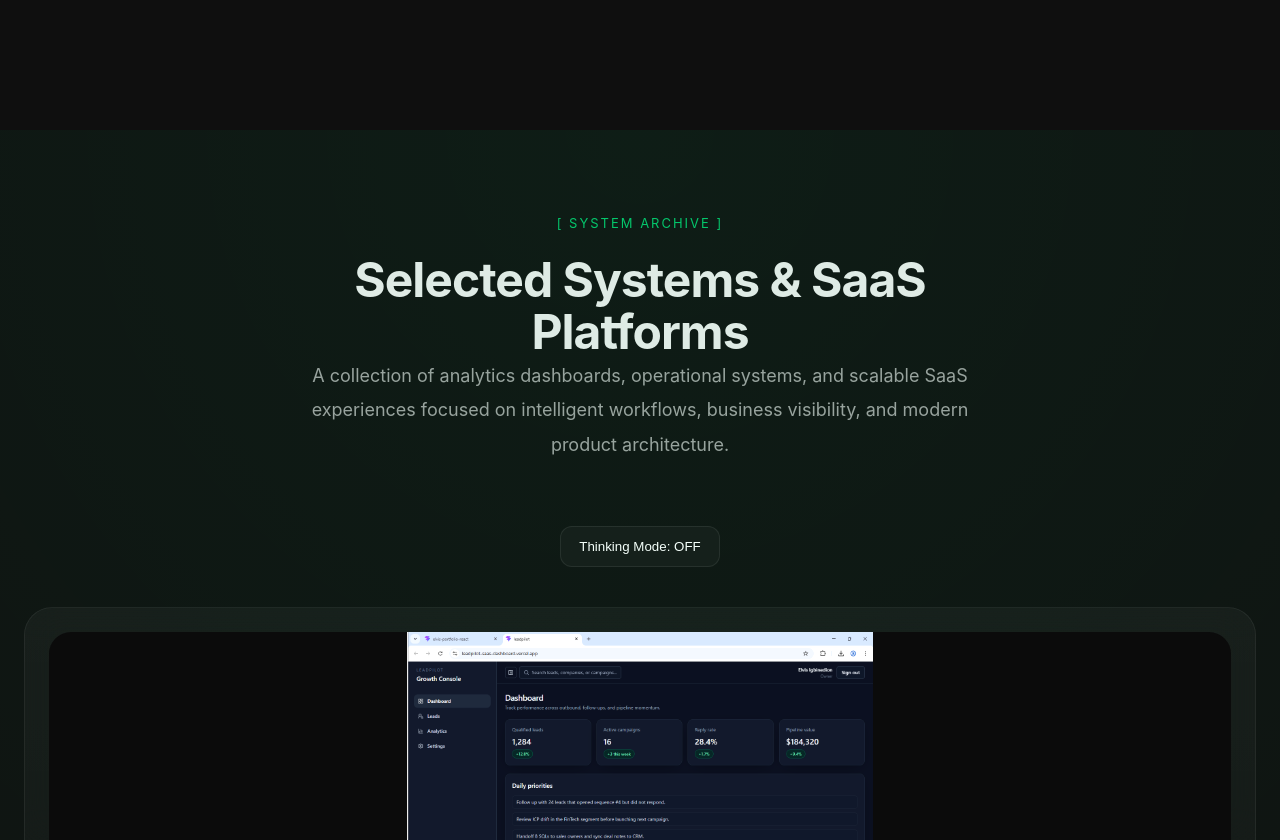
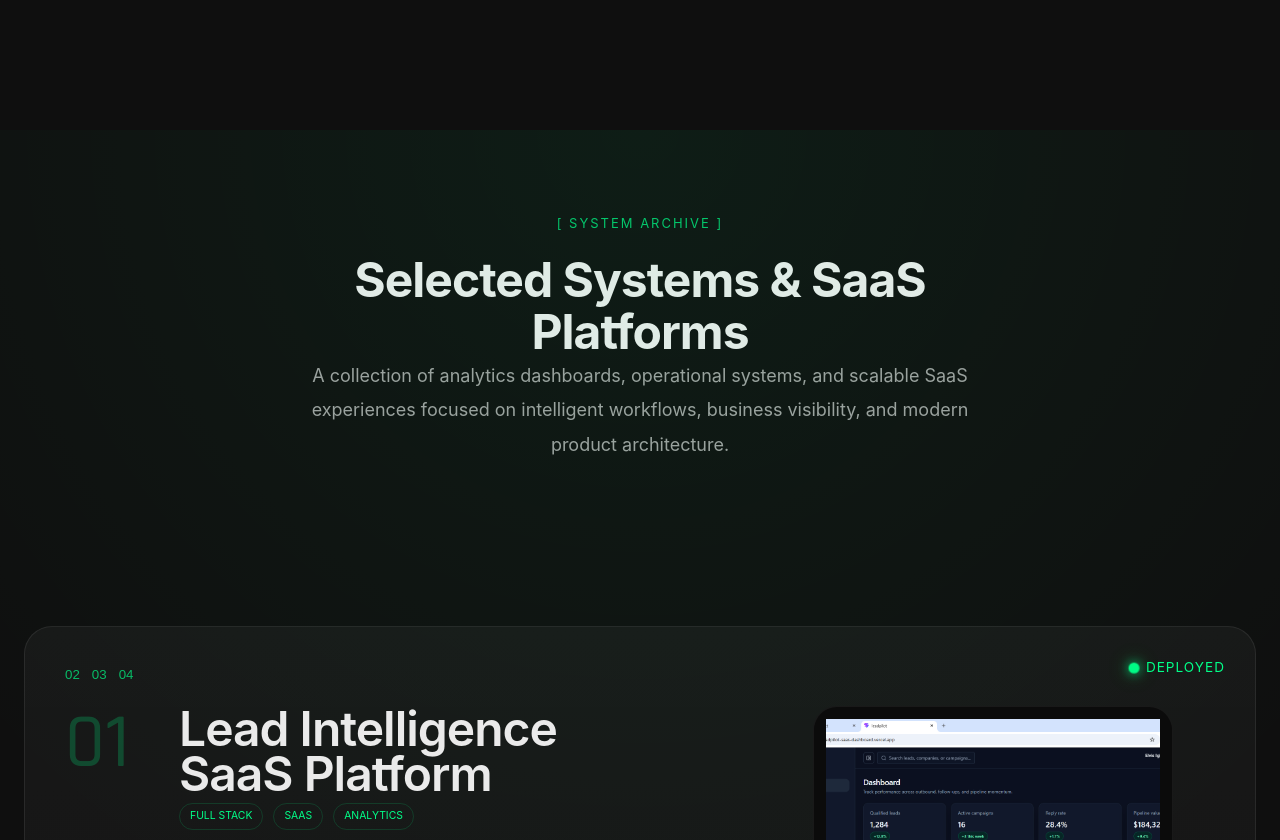
Before and after one commit to igbinedionelvis/elvis-portfolio-react, a React (Vite) app: page / in a window 1280 px wide. Shown: the part 1960-2800 px from the top of the page. Built offline with nearby package versions, Linux system fonts and the light colour scheme.

Commit message:
Redesign projects showcase with featured system layout and interactive preview rail

```diff
--- a/src/components/Projects.jsx
+++ b/src/components/Projects.jsx
@@ -1,19 +1,39 @@
 import { useState } from "react";
 import { motion } from "framer-motion";
+import { useRef } from "react";
 import ProjectCard from "./ProjectCard";
+import {
+  FaReact,
+  FaNodeJs,
+  FaGitAlt
+} from "react-icons/fa";
+
+import {
+  SiTypescript,
+  SiSupabase
+} from "react-icons/si";
 
 export default function Projects() {
-  const [thinkingMode, setThinkingMode] = useState(false);
   const [activeProject, setActiveProject] = useState(null);
+  const triggerRefs = useRef([]);
 
   const projects = [
     {
       title: "Lead Intelligence SaaS Platform",
+      status: "DEPLOYED",
 
       images: [
         "/projects/lead-1.png",
         "/projects/lead-2.png",
         "/projects/lead-3.png"
+      ],
+
+      icons: [
+        <FaReact />,
+        <SiTypescript />,
+        <SiSupabase />,
+        <FaNodeJs />,
+        <FaGitAlt />
       ],
 
       description:
@@ -42,11 +62,18 @@ export default function Projects() {
 
     {
       title: "Workforce Intelligence Dashboard",
+      status: "DEPLOYED",
 
       images: [
         "/projects/workforce-1.png",
         "/projects/workforce-2.png",
         "/projects/workforce-3.png"
+      ],
+
+      icons: [
+        <FaReact />,
+        <FaNodeJs />,
+        <FaGitAlt />
       ],
 
       description:
@@ -75,11 +102,17 @@ export default function Projects() {
 
     {
       title: "Interactive Portfolio Experience",
+      status: "DEPLOYED",
 
       images: [
         "/projects/portfolio-1.png",
         "/projects/portfolio-2.png",
         "/projects/portfolio-3.png"
+      ],
+
+      icons: [
+        <FaReact />,
+        <FaGitAlt />
       ],
 
       description:
@@ -107,11 +140,18 @@ export default function Projects() {
 
     {
       title: "AI Automation System (In Progress)",
+      status: "IN DEVELOPMENT",
 
       images: [
         "/projects/ai-automation-1.png",
         "/projects/ai-automation-2.png",
         "/projects/ai-automation-3.png"
+      ],
+
+      icons: [
+        <FaReact />,
+        <FaNodeJs />,
+        <FaGitAlt />
       ],
 
       description:
@@ -137,6 +177,22 @@ export default function Projects() {
     }
   ];
 
+  const [activeIndex, setActiveIndex] =
+    useState(0);
+
+  const featuredProject =
+    projects[activeIndex];
+
+  const nextProjects =
+    projects
+      .filter((_, i) => i !== activeIndex);
+
+  const previewProjects =
+    nextProjects;
+
+  const systemProjects =
+    projects;
+
   return (
     <motion.section
       className="projects"
@@ -151,6 +207,7 @@ export default function Projects() {
     >
 
       <motion.div className="projects-container">
+
 
         {/* 🔥 CINEMATIC HEADING */}
         <motion.div
@@ -180,51 +237,147 @@ export default function Projects() {
 
         </motion.div>
 
-        {/* 🔥 TOGGLE */}
-        <div className="toggle">
+        <div className="featured-system">
 
+          <div className="operational-status">
+            <div className="status-dot"></div>
+            DEPLOYED
+          </div>
+
+          <div className="archive-rail">
+
+            {projects
+              .filter((_, i) => i !== activeIndex)
+              .map((project) => (
                 <button
+                  key={project.title}
                   onClick={() =>
-              setThinkingMode(prev => !prev)
+                    setActiveIndex(
+                      projects.indexOf(project)
+                    )
                   }
                 >
-            {thinkingMode
-              ? "Thinking Mode: ON"
-              : "Thinking Mode: OFF"}
+                  {String(
+                    projects.indexOf(project) + 1
+                  ).padStart(2, "0")}
                 </button>
+              ))}
+          </div>
+
+          <div className="featured-layout">
+
+            <div className="floating-stack">
+
+              {featuredProject.icons.map(
+                (icon, index) => (
+                  <span key={index}>
+                    {icon}
+                  </span>
+                )
+              )}
 
             </div>
 
-        {/* 🔥 GRID */}
-        <motion.div
-          className="grid"
-          initial="hidden"
-          whileInView="visible"
-          viewport={{ once: true }}
-          variants={{
-            hidden: {},
-            visible: {
-              transition: {
-                staggerChildren: 0.12
+            <div className="system-index">
+              <span>
+                {String(activeIndex + 1).padStart(2, "0")}
+              </span>
+            </div>
+
+            <div className="featured-details">
+
+              <h3>{featuredProject.title}</h3>
+
+              <div className="system-meta">
+                <span>FULL STACK</span>
+                <span>SAAS</span>
+                <span>ANALYTICS</span>
+              </div>
+
+              <p>{featuredProject.description}</p>
+
+              <div className="mission-block">
+                <span>MISSION</span>
+                <p>
+                  Centralize lead intelligence,
+                  outreach workflows and
+                  sales visibility.
+                </p>
+              </div>
+
+              <div className="impact-block">
+                <span>IMPACT</span>
+                <p>
+                  Streamlines lead discovery,
+                  outreach visibility and sales
+                  pipeline management through
+                  scalable SaaS architecture.
+                </p>
+              </div>
+
+              <div className="system-actions">
+
+                <a
+                  href={featuredProject.live}
+                  target="_blank"
+                  rel="noopener noreferrer"
+                  className="view-system-btn"
+                >
+                  View Project →
+                </a>
+
+              </div>
+
+            </div>
+
+            <div className="featured-visual">
+
+              <img
+                src={featuredProject.images[0]}
+                alt={featuredProject.title}
+              />
+
+            </div>
+
+          </div>
+
+          <div className="project-preview-row">
+
+            {previewProjects.map((project) => (
+
+              <button
+                key={project.title}
+                className="preview-card"
+                onClick={() =>
+                  setActiveIndex(
+                    projects.findIndex(
+                      p => p.title === project.title
+                    )
+                  )
                 }
-            }
-          }}
               >
 
-          {projects.map((project, index) => (
-            <ProjectCard
-              key={index}
-              project={project}
-              thinkingMode={thinkingMode}
-              onClick={() =>
-                setActiveProject(project)
-              }
-            />
+                <div className="preview-content">
+
+                  <span className="preview-number">
+                    {String(
+                      projects.findIndex(
+                        p => p.title === project.title
+                      ) + 1
+                    ).padStart(2, "0")}
+                  </span>
+
+                  <h4>{project.title}</h4>
+
+                </div>
+
+              </button>
+
             ))}
 
-        </motion.div>
+          </div>
 
-      </motion.div>
+        </div>
 
         {/* 🔥 MODAL OVERLAY */}
         {activeProject && (
@@ -296,6 +449,8 @@ export default function Projects() {
           </div>
         )}
 
-    </motion.section>
+      </motion.div>
+
+    </motion.section >
   );
 }
--- a/src/styles/projects.css
+++ b/src/styles/projects.css
@@ -340,3 +340,443 @@
     border-radius: 16px;
     max-width: 600px;
 }
+
+/* =========================
+   NEW
+========================= */
+.featured-system {
+    position: relative;
+
+    top: 100px;
+
+    min-height: 800px;
+
+    z-index: 20;
+
+    margin-bottom: 80px;
+
+    padding: 40px;
+
+    border-radius: 28px;
+
+    border: 1px solid rgba(255, 255, 255, .08);
+
+    background:
+        linear-gradient(180deg,
+            rgba(255, 255, 255, .04),
+            rgba(255, 255, 255, .02));
+}
+
+.featured-header {
+    display: flex;
+
+    justify-content: space-between;
+
+    margin-bottom: 12px;
+}
+
+.system-number {
+    color: #00ff88;
+
+    font-family: var(--font-tech);
+
+    font-size: 1.4rem;
+}
+
+.system-status {
+    color: #00ff88;
+
+    font-size: .8rem;
+}
+
+.featured-visual {
+    border-radius: 24px;
+
+    overflow: hidden;
+
+    background: #0b0b0b;
+
+    border: 1px solid rgba(255, 255, 255, .06);
+
+    padding: 12px;
+
+    width: 100%;
+
+    max-width: 360px;
+
+    margin-right: -50px;
+
+    align-self: start;
+
+    justify-self: end;
+
+    transform: none;
+}
+
+.featured-visual img {
+    height: 250px;
+
+    width: 100%;
+
+    object-fit: cover;
+}
+
+.featured-content {
+    margin-top: 24px;
+}
+
+.featured-layout {
+    display: grid;
+
+    grid-template-columns:
+        90px 500px 420px;
+
+    gap: 24px;
+
+    align-items: start;
+}
+
+.featured-details {
+    display: flex;
+
+    flex-direction: column;
+
+    gap: 6px;
+
+    max-width: 500px;
+}
+
+.featured-details h3 {
+    font-size: 3rem;
+
+    line-height: .95;
+
+    letter-spacing: -1px;
+}
+
+.featured-details>p {
+    max-width: 520px;
+
+    font-size: 1rem;
+
+    line-height: 1.75;
+}
+
+.system-meta {
+    display: flex;
+
+    gap: 10px;
+
+    flex-wrap: wrap;
+}
+
+.system-meta span {
+    padding: 4px 10px;
+
+    border-radius: 999px;
+
+    border: 1px solid rgba(0, 255, 136, .15);
+
+    color: #00ff88;
+
+    font-size: .65rem;
+}
+
+.mission-block span {
+    color: #00ff88;
+
+    letter-spacing: 2px;
+
+    font-size: .75rem;
+
+    max-width: 430px;
+}
+
+.mission-block p,
+.impact-block p {
+    font-size: .88rem;
+
+    max-width: 540px;
+
+    line-height: 1.6;
+
+    margin-top: 6px;
+}
+
+.operational-status {
+    position: absolute;
+
+    top: 30px;
+
+    right: 30px;
+
+    display: flex;
+
+    align-items: center;
+
+    gap: 8px;
+
+    color: #00ff88;
+
+    font-size: .85rem;
+
+    letter-spacing: 1px;
+}
+
+.status-dot {
+    width: 8px;
+
+    height: 8px;
+
+    border-radius: 50%;
+
+    background: #00ff88;
+}
+
+.system-actions {
+    display: flex;
+
+    gap: 12px;
+}
+
+.systems-label {
+    margin-bottom: 24px;
+}
+
+.systems-label span {
+    color: #00ff88;
+
+    font-size: .8rem;
+
+    letter-spacing: 2px;
+
+    text-transform: uppercase;
+
+    opacity: .8;
+}
+
+.impact-block span {
+    color: #00ff88;
+
+    letter-spacing: 2px;
+
+    font-size: .75rem;
+
+    max-width: 430px;
+}
+
+.impact-block p {
+    margin-top: 8px;
+}
+
+.archive-rail {
+    display: flex;
+
+    align-items: center;
+
+    gap: 12px;
+
+    margin-bottom: 24px;
+
+    color: #00ff88;
+
+    opacity: .7;
+
+    font-family: var(--font-tech);
+}
+
+.floating-stack {
+    position: absolute;
+
+    left: 860px;
+    top: 420px;
+
+    display: flex;
+    gap: 20px;
+
+    font-size: 1.4rem;
+
+    color: rgba(255, 255, 255, .75);
+
+    z-index: 10;
+
+}
+
+.floating-stack svg {
+    opacity: .7;
+
+    transition: all .3s ease;
+}
+
+.floating-stack svg:hover {
+    opacity: 1;
+
+    color: #00ff88;
+
+    transform: translateY(-3px);
+}
+
+.view-system-btn {
+    display: inline-flex;
+
+    align-items: center;
+
+    justify-content: center;
+
+    width: fit-content;
+
+    padding: 10px 18px;
+
+    border-radius: 12px;
+
+    font-size: .9rem;
+
+    background: rgba(0, 255, 136, .08);
+
+    border: 1px solid rgba(0, 255, 136, .15);
+
+    color: #00ff88;
+
+    text-decoration: none;
+
+    transition: .3s ease;
+}
+
+.view-system-btn:hover {
+    transform: translateY(-2px);
+
+    background: rgba(0, 255, 136, .14);
+}
+
+.system-index {
+    display: flex;
+
+    justify-content: flex-start;
+
+    align-items: flex-start;
+}
+
+.system-index span {
+    font-size: 4.8rem;
+
+    color: #00ff88;
+
+    opacity: .22;
+
+    font-family: var(--font-tech);
+
+    line-height: 1;
+}
+
+.archive-rail button {
+    background: transparent;
+    border: none;
+    color: inherit;
+    cursor: pointer;
+}
+
+.rail-active {
+    color: #00ff88;
+    opacity: 1;
+}
+
+.project-preview-row {
+    position: absolute;
+
+    right: 40px;
+    bottom: 30px;
+
+    left: auto;
+    transform: none;
+
+    width: 900px;
+
+    scroll-snap-type: x mandatory;
+
+    overflow-x: auto;
+
+    scrollbar-width: none;
+
+    display: flex;
+    gap: 18px;
+
+    justify-content: flex-end;
+}
+
+.preview-card {
+
+    scroll-snap-align: start;
+
+    width: 210px;
+    height: 170px;
+
+    padding: 18px;
+
+    border-radius: 18px;
+
+    text-align: left;
+
+    display: flex;
+
+    flex-shrink: 0;
+
+    align-items: flex-end;
+
+    flex-direction: column;
+
+    justify-content: center;
+
+    background:
+        linear-gradient(180deg,
+            rgba(255, 255, 255, .04),
+            rgba(255, 255, 255, .02));
+
+    border: 1px solid rgba(255, 255, 255, .06);
+
+    transition: all .3s ease;
+}
+
+.project-preview-row::-webkit-scrollbar {
+    display: none;
+}
+
+.preview-card:hover {
+
+    border-color: rgba(0, 255, 136, .18);
+
+    transform: translateY(-4px);
+}
+
+.preview-number {
+    display: block;
+
+    color: #00ff88;
+
+    font-size: .8rem;
+
+    margin-bottom: 12px;
+
+    opacity: .8;
+}
+
+.preview-card h4 {
+    font-size: .9rem;
+
+    font-weight: 600;
+
+    line-height: 1.4;
+
+    color: white;
+}
+
+.project-preview-row {
+    mask-image:
+        linear-gradient(to right,
+            transparent,
+            black 8%,
+            black 92%,
+            transparent);
+
+    overflow-x: auto;
+    scroll-snap-type: x mandatory;
+}
```
Also changed, not shown: src/components/ProjectCard.jsx (+0 -24 lines). Lines whose indentation alone changed are shown as unchanged.
